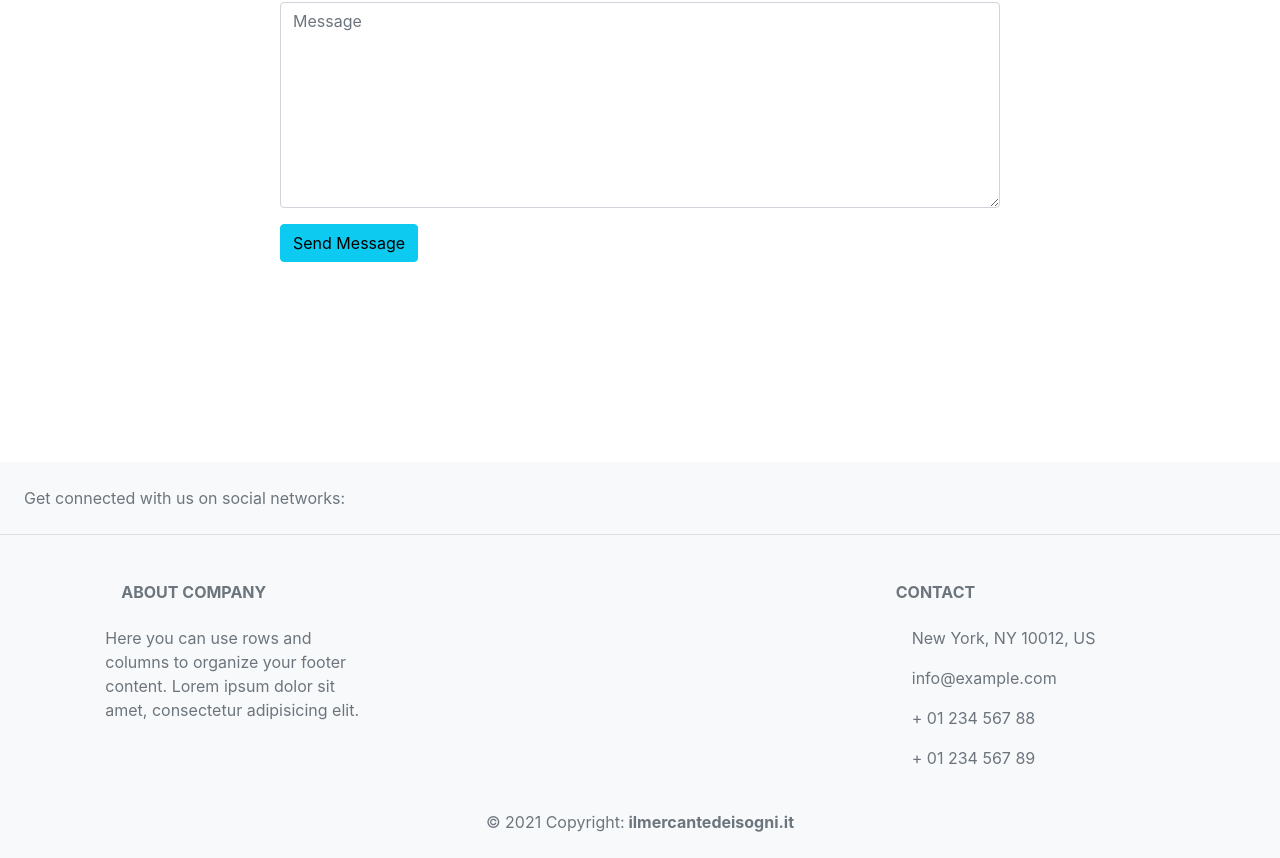
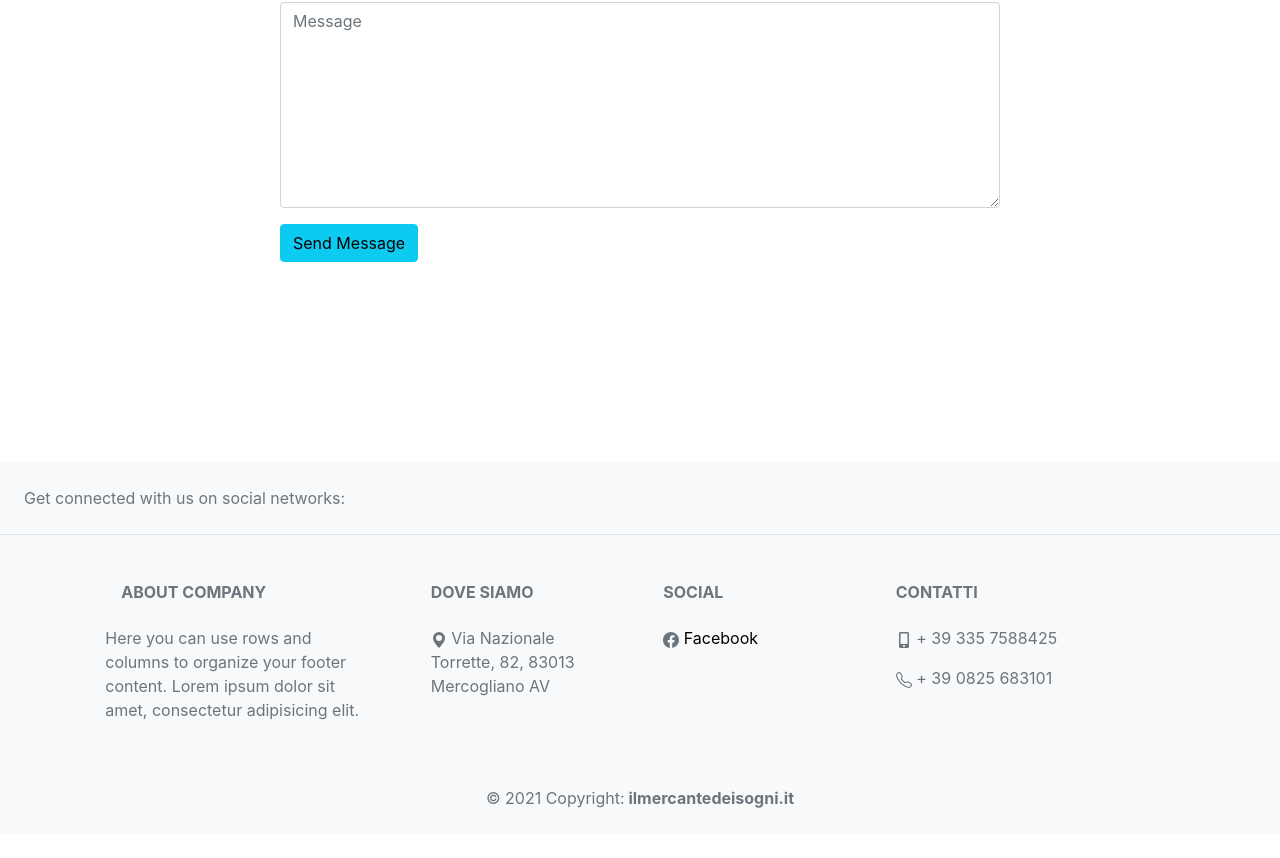
Before and after one commit to flaviocp90/ilmercantedeisogni, a React (Create React App) app: page / in a window 1280 px wide. Shown: the part 1192-2050 px from the top of the page. After the commit the page ends 2026 px from the top, so only its background shows below. Built offline with nearby package versions, Linux system fonts and the light colour scheme.

Commit message:
footer component

```diff
--- a/package.json
+++ b/package.json
@@ -3,14 +3,18 @@
   "version": "0.1.0",
   "private": true,
   "dependencies": {
+    "@fortawesome/free-brands-svg-icons": "^5.15.4",
+    "@fortawesome/free-regular-svg-icons": "^5.15.4",
     "@testing-library/jest-dom": "^5.15.0",
     "@testing-library/react": "^11.2.7",
     "@testing-library/user-event": "^12.8.3",
     "bootstrap": "^5.1.3",
     "emailjs-com": "^3.2.0",
+    "font-awesome": "^4.7.0",
     "react": "^17.0.2",
     "react-bootstrap": "^2.0.2",
     "react-dom": "^17.0.2",
+    "react-icons": "^4.3.1",
     "react-router-dom": "^6.0.2",
     "react-scripts": "4.0.3",
     "web-vitals": "^1.1.2"
--- a/src/App.js
+++ b/src/App.js
@@ -4,7 +4,8 @@ import Navbar from "./components/navbar";
 import About from "./routes/about";
 import DisplayWindow from "./routes/display-window";
 import NotFound from './routes/not-found'
-import { BrowserRouter as Router, Route, Routes, Link } from 'react-router-dom';
+import { BrowserRouter as Router, Route, Routes } from 'react-router-dom';
+import Footer from "./components/footer";
 
 function App() {
   return (
@@ -18,6 +19,8 @@ function App() {
         <Route path='*' element={<NotFound />}/>
       </Routes>
 
+      <Footer />
+
     </Router>
   );
 }
--- /dev/null
+++ b/src/components/footer.jsx
@@ -0,0 +1,63 @@
+import React from "react";
+import '../style/home.css';
+import {FaMobileAlt} from 'react-icons/fa';
+import {BsGeoAltFill, BsTelephone, BsFacebook} from 'react-icons/bs'
+
+const Footer = () => {
+    return (
+<footer className="text-center text-lg-start bg-light text-muted">
+  <section
+    className="d-flex justify-content-center justify-content-lg-between p-4 border-bottom"
+  >
+    <div className="me-5 flex justify-content-center">
+      <span>Get connected with us on social networks:</span>
+    </div>
+
+  </section>
+  <section className="">
+    <div className="container text-center text-md-start mt-5">
+      <div className="row mt-3">
+        <div className="col-md-3 col-lg-4 col-xl-3 mx-auto mb-4">
+          <h6 className="text-uppercase fw-bold mb-4">
+            <i className="fas fa-gem me-3"></i>About company
+          </h6>
+          <p>
+            Here you can use rows and columns to organize your footer content. Lorem ipsum
+            dolor sit amet, consectetur adipisicing elit.
+          </p>
+        </div>
+        <div className="col-md-2 col-lg-2 col-xl-2 mx-auto mb-4">
+        <h6 className="text-uppercase fw-bold mb-4">
+            Dove siamo
+          </h6>
+          <p><BsGeoAltFill/> Via Nazionale Torrette, 82, 83013 Mercogliano AV</p>
+
+
+
+        </div>
+        <div className="col-md-3 col-lg-2 col-xl-2 mx-auto mb-4">
+        <h6 className="text-uppercase fw-bold mb-4">
+            Social
+          </h6>
+          <BsFacebook /><a href="https://www.facebook.com/ilmercante.deisogni.7" target="_blank" rel="noopener noreferrer">  Facebook</a>
+        </div>
+        <div className="col-md-4 col-lg-3 col-xl-3 mx-auto mb-md-0 mb-4">
+          <h6 className="text-uppercase fw-bold mb-4">
+            Contatti
+          </h6>
+          <p><FaMobileAlt /> + 39 335 7588425</p>
+          <p><BsTelephone /> + 39 0825 683101</p>
+        </div>
+      </div>
+    </div>
+  </section>
+
+  <div className="text-center p-4">
+    © 2021 Copyright:
+    <a className="text-reset fw-bold" href="https://mdbootstrap.com/"> ilmercantedeisogni.it</a>
+  </div>
+</footer>
+    );
+}
+
+export default Footer;
--- a/src/components/home-footer.jsx
+++ /dev/null
@@ -1,56 +0,0 @@
-import React from "react";
-import '../style/home.css';
-
-const Homefooter = () => {
-    return (
-<footer class="text-center text-lg-start bg-light text-muted">
-  <section
-    class="d-flex justify-content-center justify-content-lg-between p-4 border-bottom"
-  >
-    <div class="me-5 flex justify-content-center">
-      <span>Get connected with us on social networks:</span>
-    </div>
-
-  </section>
-  <section class="">
-    <div class="container text-center text-md-start mt-5">
-      <div class="row mt-3">
-        <div class="col-md-3 col-lg-4 col-xl-3 mx-auto mb-4">
-          <h6 class="text-uppercase fw-bold mb-4">
-            <i class="fas fa-gem me-3"></i>About company
-          </h6>
-          <p>
-            Here you can use rows and columns to organize your footer content. Lorem ipsum
-            dolor sit amet, consectetur adipisicing elit.
-          </p>
-        </div>
-        <div class="col-md-2 col-lg-2 col-xl-2 mx-auto mb-4">
-
-        </div>
-        <div class="col-md-3 col-lg-2 col-xl-2 mx-auto mb-4">
-        </div>
-        <div class="col-md-4 col-lg-3 col-xl-3 mx-auto mb-md-0 mb-4">
-          <h6 class="text-uppercase fw-bold mb-4">
-            Contact
-          </h6>
-          <p><i class="fas fa-home me-3"></i> New York, NY 10012, US</p>
-          <p>
-            <i class="fas fa-envelope me-3"></i>
-            info@example.com
-          </p>
-          <p><i class="fas fa-phone me-3"></i> + 01 234 567 88</p>
-          <p><i class="fas fa-print me-3"></i> + 01 234 567 89</p>
-        </div>
-      </div>
-    </div>
-  </section>
-
-  <div class="text-center p-4">
-    © 2021 Copyright:
-    <a class="text-reset fw-bold" href="https://mdbootstrap.com/"> ilmercantedeisogni.it</a>
-  </div>
-</footer>
-    );
-}
-
-export default Homefooter;
--- a/src/index.js
+++ b/src/index.js
@@ -2,6 +2,7 @@ import React from 'react';
 import ReactDOM from 'react-dom';
 import './style/index.css';
 import App from './App';
+import 'font-awesome/css/font-awesome.min.css';
 
 
 ReactDOM.render(
--- a/src/routes/home.jsx
+++ b/src/routes/home.jsx
@@ -3,7 +3,6 @@ import '../style/home.css'
 import HomeIntro from '../components/home-intro';
 import HomeCarousel from '../components/home-carousel';
 import HomeForm from '../components/home-form';
-import HomeFooter from '../components/home-footer';
 
 const Home = () => {
     return (
@@ -11,7 +10,6 @@ const Home = () => {
             <HomeIntro />
             <HomeCarousel />
             <HomeForm />
-            <HomeFooter />
         </div>
 
 
```
Also changed, not shown: 1 other file (tests, documents, lock files or other folders).
